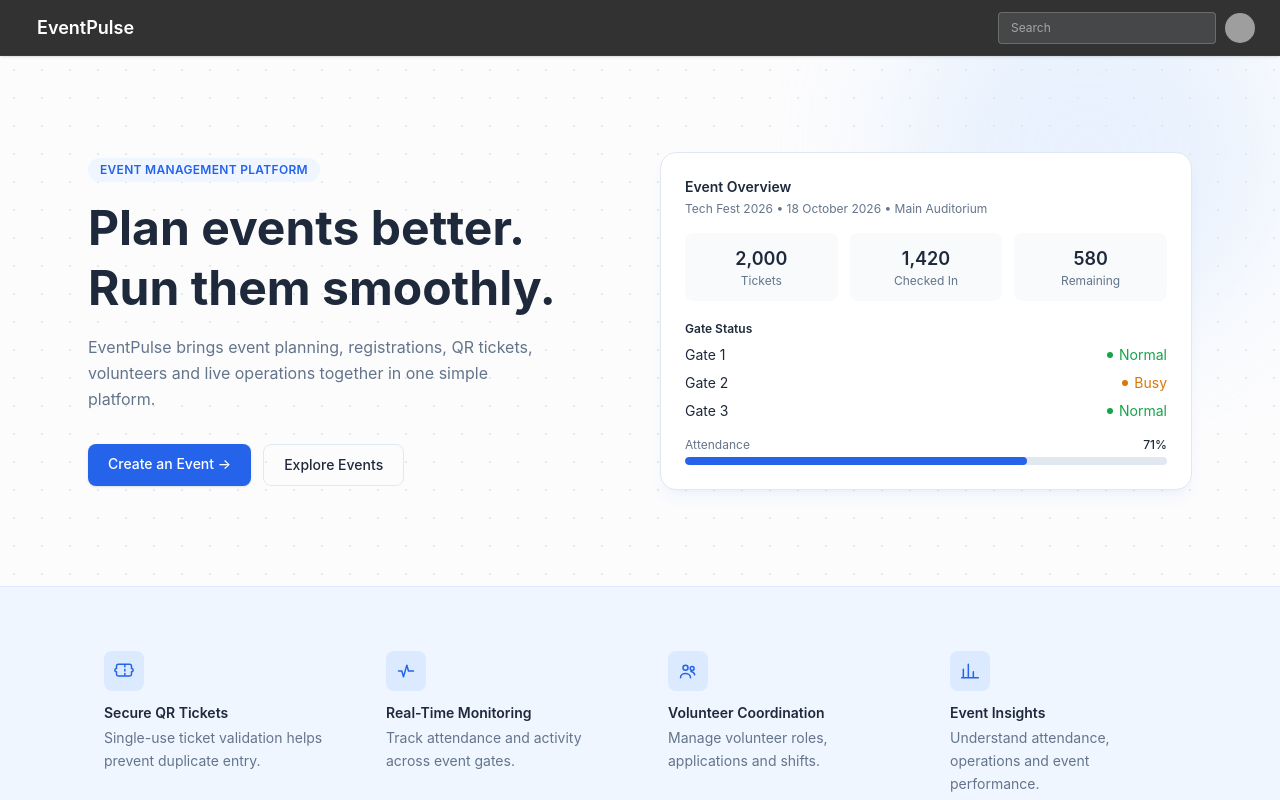
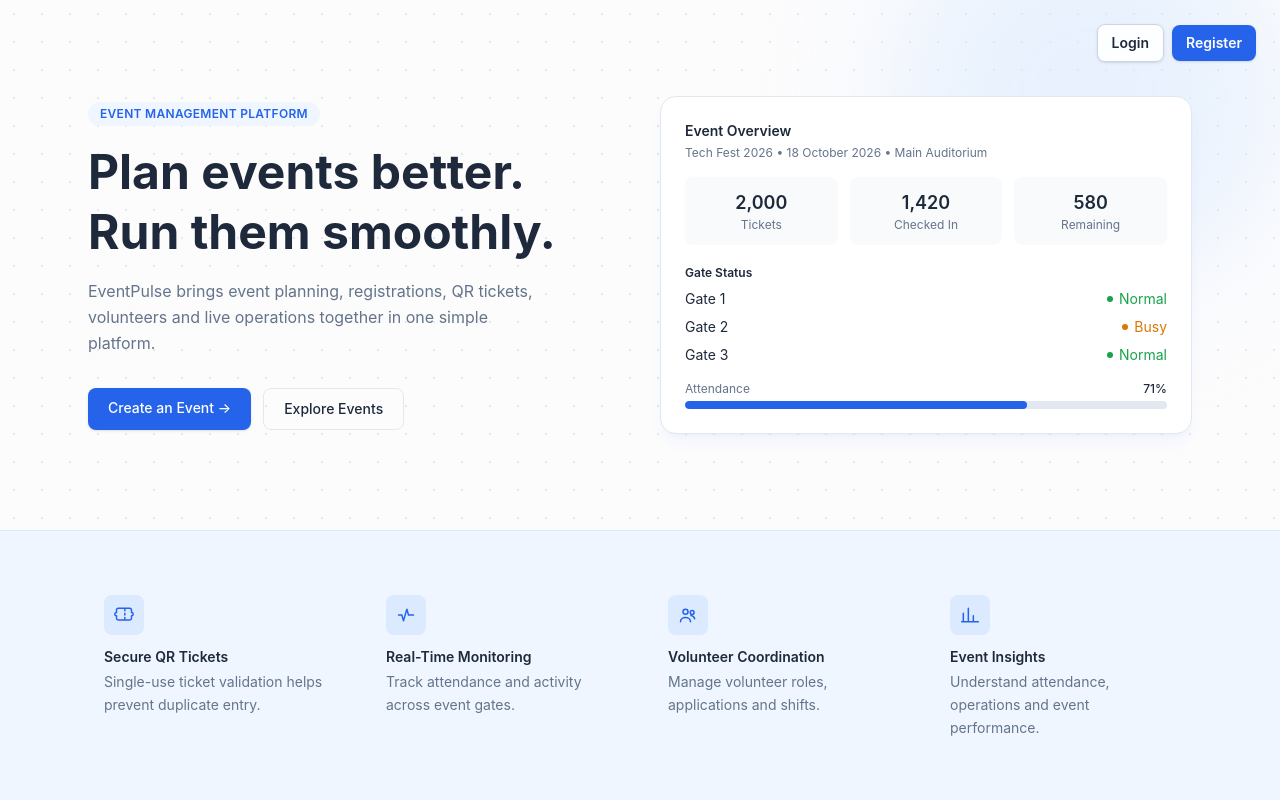
Before and after one commit to Anushka-Verma-CODES/EventPulse, a React (Vite) app in the folder frontend/: page / in a window 1280 px wide. Shown: the top 800 px of the page. Built offline with nearby package versions, Linux system fonts and the light colour scheme; grey boxes are pictures that could not be loaded.

Commit message:
feat: add registration link to Hero component and update routing for HomePage

```diff
--- a/frontend/src/components/home/Hero.tsx
+++ b/frontend/src/components/home/Hero.tsx
@@ -7,6 +7,20 @@ export default function Hero() {
         className="pointer-events-none absolute -top-24 right-0 h-96 w-96 rounded-full bg-[#DBEAFE] opacity-60 blur-3xl"
         aria-hidden="true"
       />
+      <div className="absolute right-4 top-4 z-10 flex items-center gap-2 sm:right-6 sm:top-6">
+        <Link
+          to="/login"
+          className="rounded-lg border border-[#CBD5E1] bg-white/90 px-3.5 py-2 text-sm font-semibold text-[#1E293B] shadow-sm backdrop-blur transition hover:border-[#93C5FD] hover:bg-white hover:text-[#2563EB]"
+        >
+          Login
+        </Link>
+        <Link
+          to="/register"
+          className="rounded-lg bg-[#2563EB] px-3.5 py-2 text-sm font-semibold text-white shadow-sm transition hover:bg-[#1D4ED8]"
+        >
+          Register
+        </Link>
+      </div>
       <div className="relative mx-auto grid max-w-6xl gap-10 px-6 py-16 lg:grid-cols-2 lg:items-center lg:py-24">
         <div>
           <style>{`
--- a/frontend/src/routes/AppRoutes.tsx
+++ b/frontend/src/routes/AppRoutes.tsx
@@ -111,7 +111,7 @@ export function AppRoutes() {
       </Route>
 
       {/* Existing pages keep the Navbar via MainLayout */}
-      <Route path="/" element={<MainLayout><HomePage /></MainLayout>} />
+      <Route path="/" element={<HomePage />} />
       <Route path="/ticket" element={<MainLayout><TicketPage /></MainLayout>} />
       <Route
         path="/events"
```
